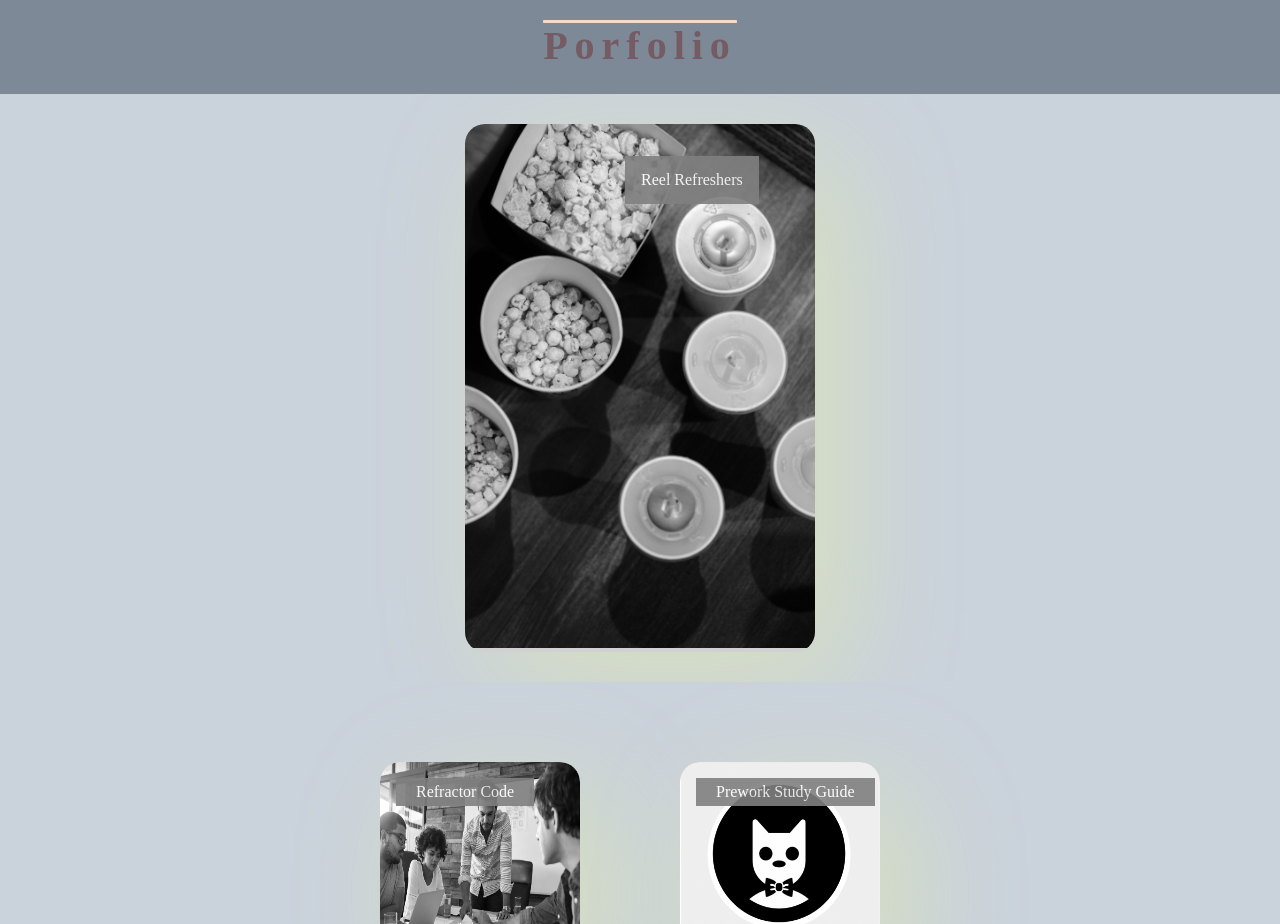
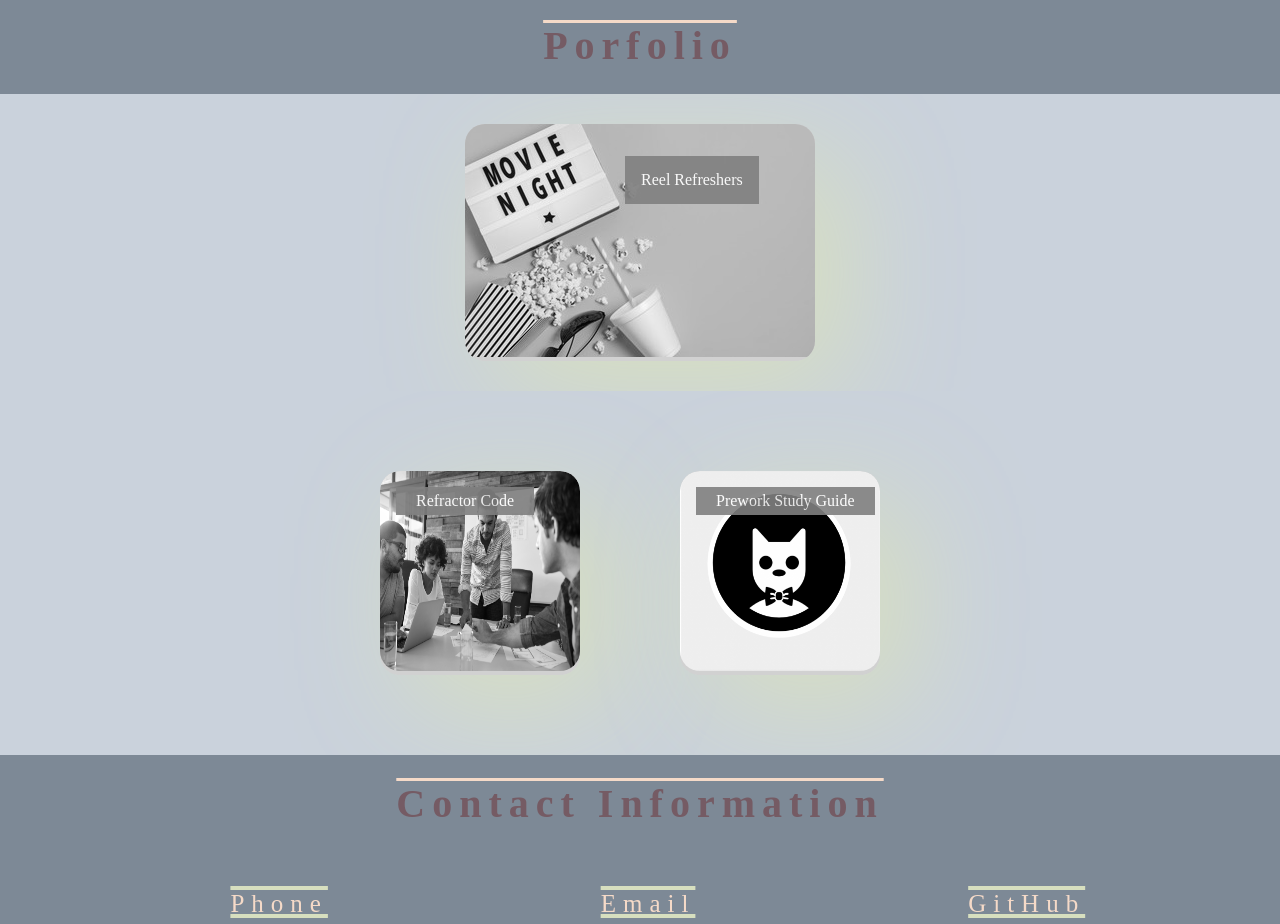
Before and after one commit to mykaomas/02-Advanced-CSS-Portfolio, a plain HTML site: page index.html in a window 1280 px wide. Shown: the part 1140-2064 px from the top of the page. Drawn offline with Linux system fonts and the light colour scheme.

Commit message:
added different picture

```diff
--- a/index.html
+++ b/index.html
@@ -36,7 +36,7 @@
         <h2>Porfolio</h2>
         <div class="container">
             <section id="main-img">
-            <a href="https://mykaomas.github.io/reel-refreshers/"><img class="drinks-img" src="Assets/images/pexels-pavel-danilyuk-7234394.jpg" alt="popcorn and drinks"/></a>
+            <a href="https://mykaomas.github.io/reel-refreshers/"><img class="drinks-img" src="Assets/images/copy-space-juice-popcorn-cinema (1).jpg" alt="popcorn and drinks"/></a>
             <section class="text">Reel Refreshers</section>
         </section>
             </div>
```
Also changed, not shown: Assets/images/copy-space-juice-popcorn-cinema (1).jpg (added), Assets/images/pexels-pavel-danilyuk-7234394.jpg (deleted).
